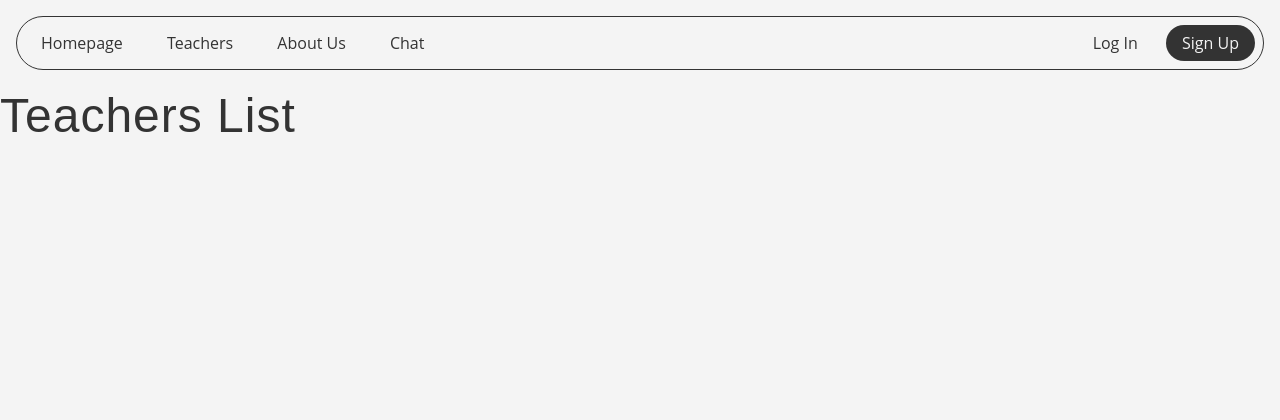
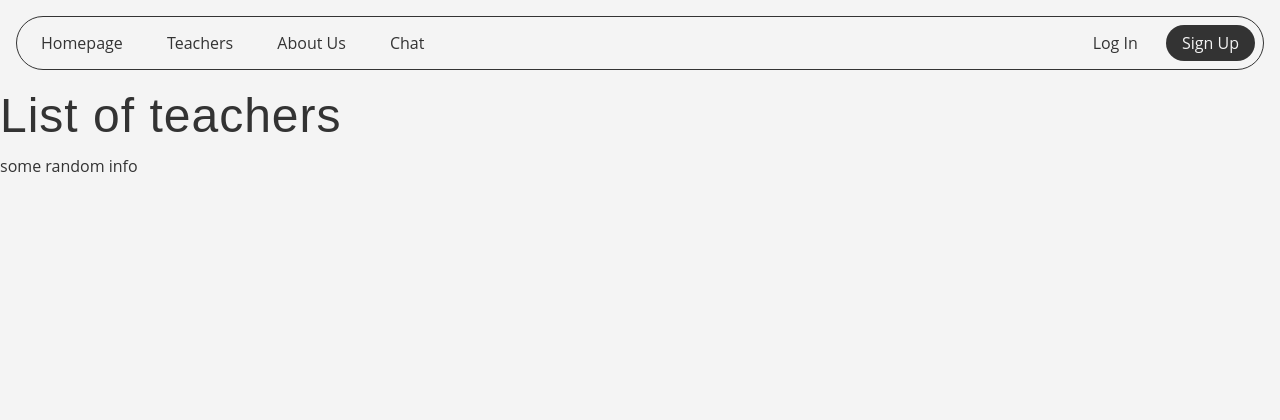
Before and after one commit to veemarh/DjangoBlockchained, a Django app: page /teacher/ in a window 1280 px wide. Shown: the top 420 px of the page. Run offline with Django 5.2, Linux system fonts and the light colour scheme.

Commit message:
base of teacher list

```diff
--- a/templates/teacher_list.html
+++ b/templates/teacher_list.html
@@ -2,9 +2,20 @@
 {% load static %}
 {% block title %}Teachers{% endblock title %}
 {% block content %}
-<h1>Teachers List</h1>
+    <div>
+        <h1>List of teachers</h1>
+    </div>
+    <ul>
+<!--        убрал пока цикл с выводом учителей, чтобы отлаживать-->
+        <li>
+            <div class="teacher-content-wrapper">
+                <div class="teacher-content-spacing">
+                    <div class="teacher-info-block">
+                        <span>some random info</span>
+                    </div>
+                </div>
 
-<ul>
-
-</ul>
+            </div>
+        </li>
+    </ul>
 {% endblock content %}
```
Also changed, not shown: static/css/teacher_list.css (added, +11 -0 lines).
